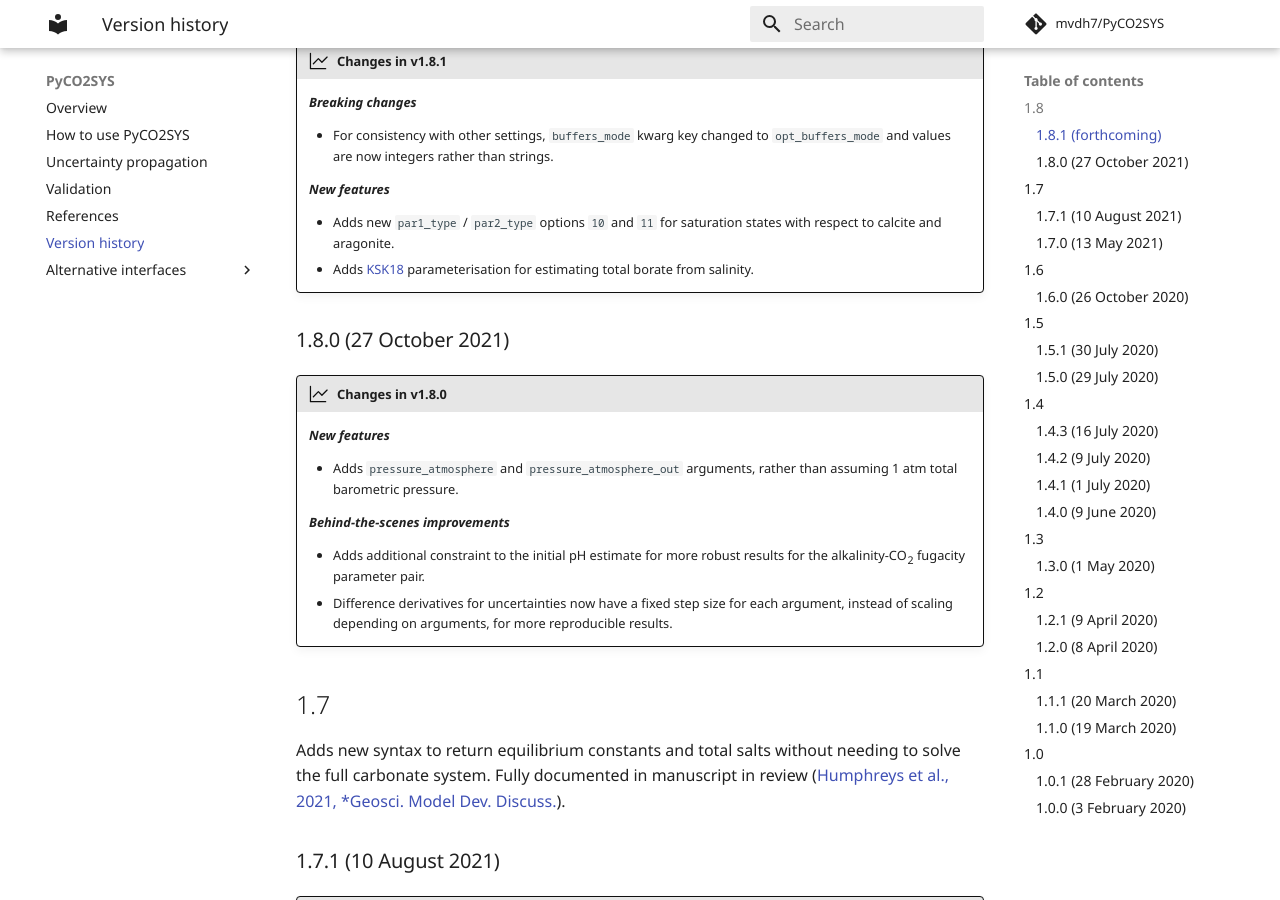
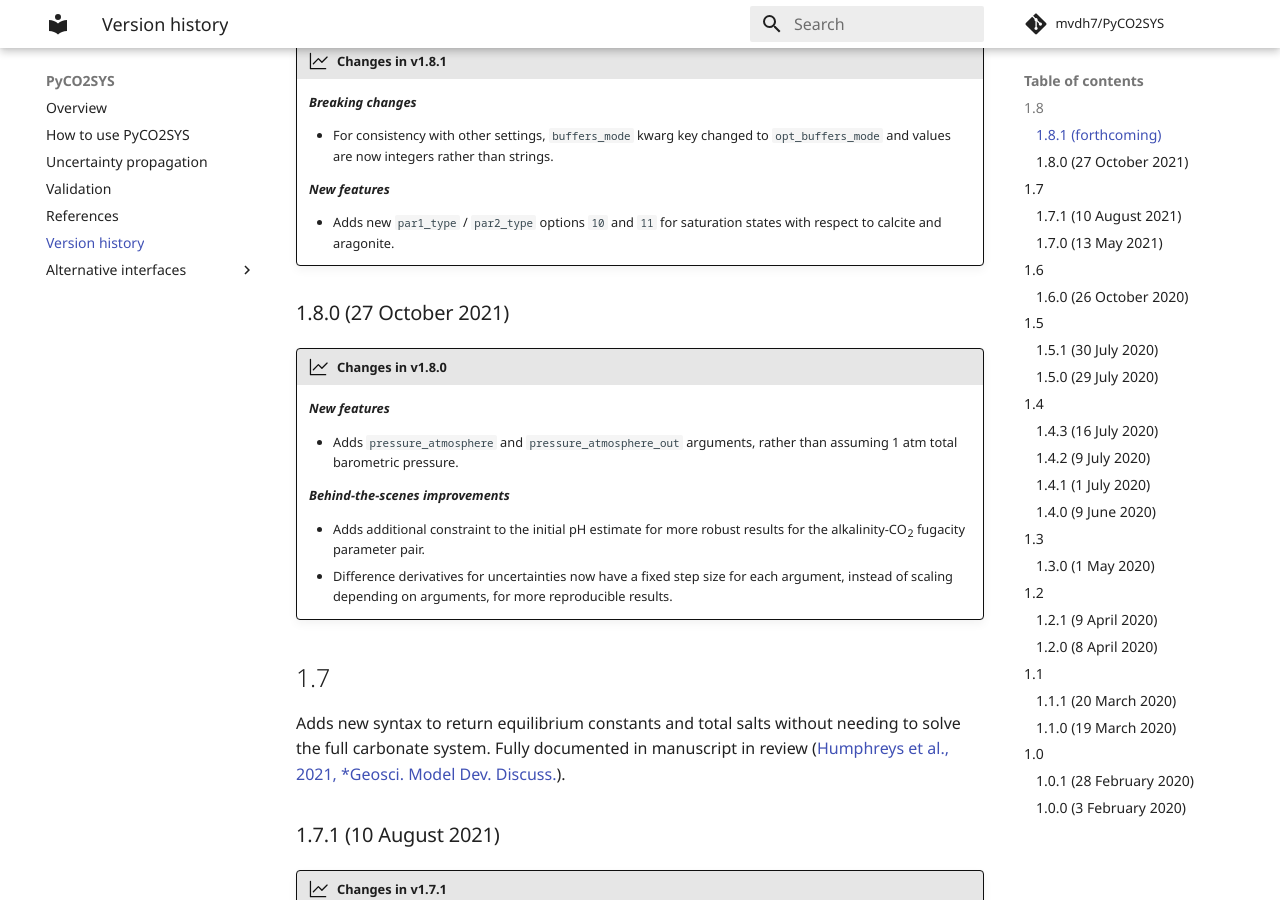
Before and after one commit to mvdh7/PyCO2SYS, an MkDocs documentation site: the page built from docs/versions.md, in a window 1280 px wide and 900 px high, scrolled down 1074 px. Built offline with MkDocs 1.6.1 and Material for MkDocs 9.7.7, drawn with Linux system fonts in a browser that asks for light colours; formulas are drawn with MathJax 3; comment, search, counter and statistics services are not loaded.

Commit message:
Revert "Note adding KSK18 parameterisation"
This reverts commit d8237c9583e02076691d34bd550c8ecaa12001f7.

```diff
--- a/docs/versions.md
+++ b/docs/versions.md
@@ -42,7 +42,6 @@ Adds barometric pressure input for *p*CO<sub>2</sub>-*f*CO<sub>2</sub>-*x*CO<sub
     ***New features***
 
     * Adds new `par1_type` / `par2_type` options `10` and `11` for saturation states with respect to calcite and aragonite.
-    * Adds [KSK18](../refs/#k) parameterisation for estimating total borate from salinity.
 
 ### 1.8.0 (27 October 2021)
 
```
